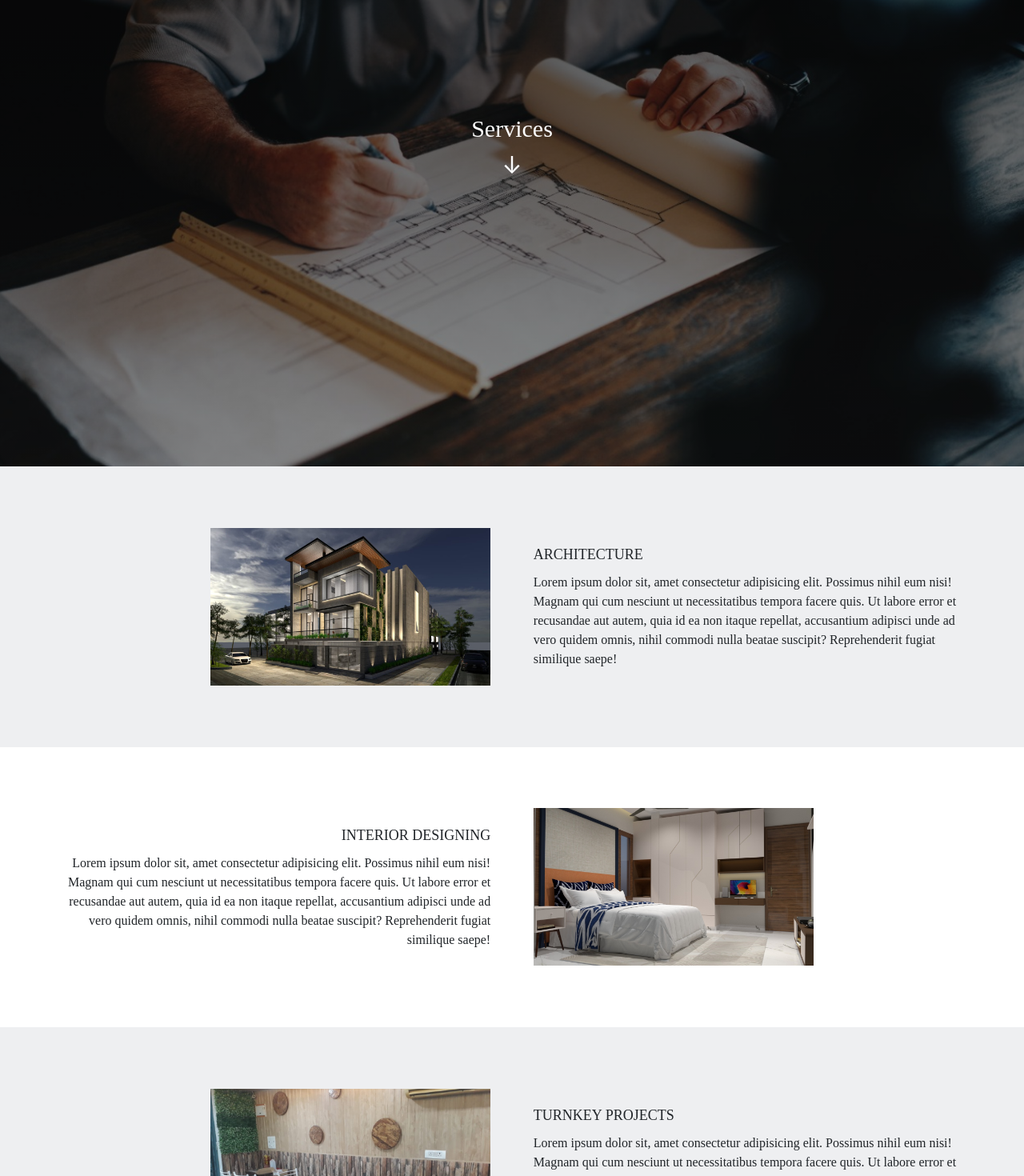
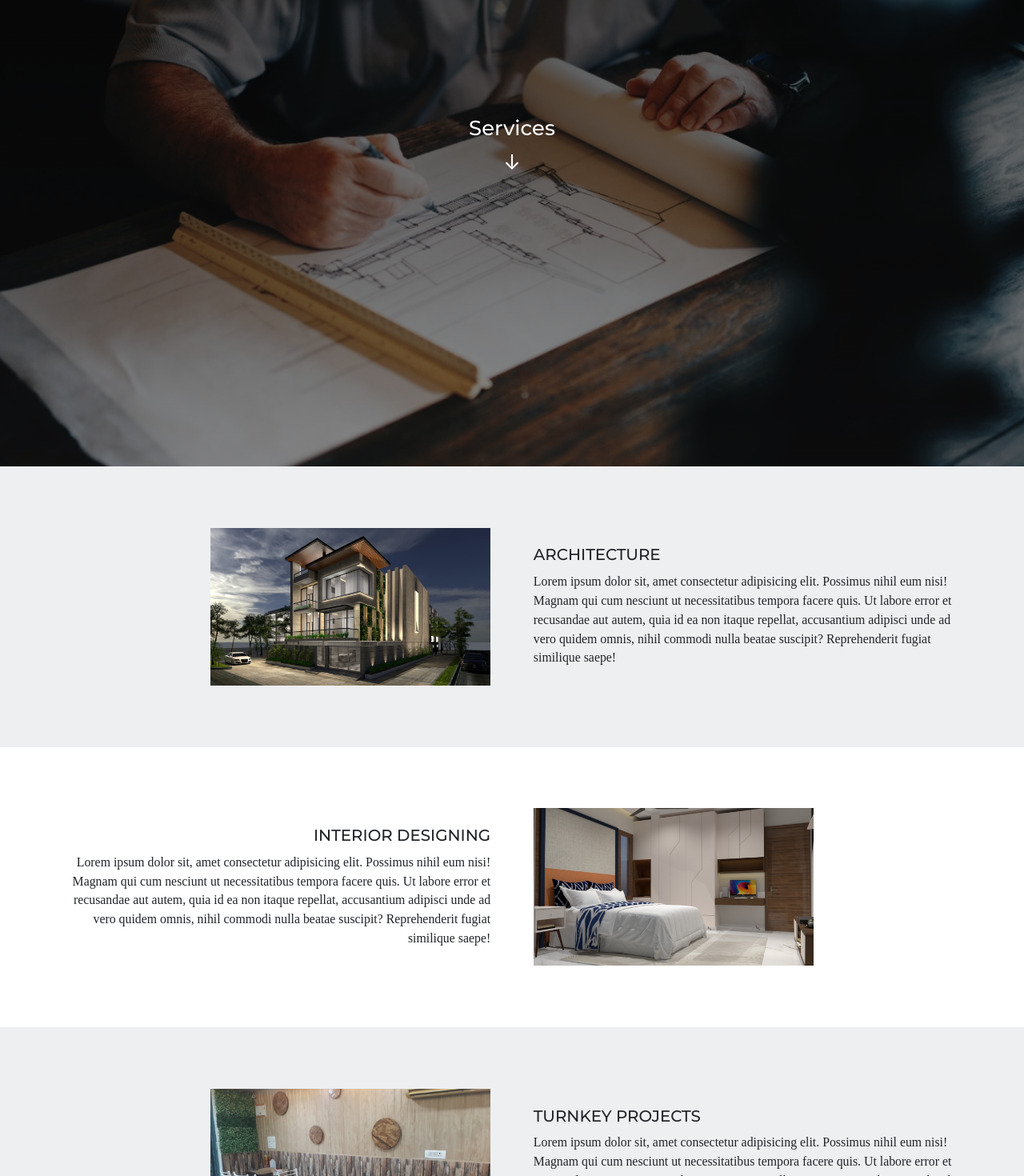
Before and after one commit to deekay1712/d2a, a Next.js app: page /services in a window 1280 px wide. Shown: the part 217-1687 px from the top of the page at 80% size. Built offline with nearby package versions, Linux system fonts and the light colour scheme; a web font is replaced by a local one.

Commit message:
font size revised

```diff
--- a/Components/AboutUs.jsx
+++ b/Components/AboutUs.jsx
@@ -8,12 +8,12 @@ export default function AboutUs() {
           </div>
         </div>
         <div className="aboutUsText">
-            <p className="aboutUsTextHeading">Our Firm</p>
+            <h1 className="aboutUsTextHeading">Our Firm</h1>
             <p className="aboutUsTextContent">At Dream Design Architects our goal is very simple "It's your space". Our talented and attentive team love to listen your valuable needs or suggestions which help us to complete your dream home. Your dreams, needs and goals guide our ideas and solutions from the initial concepts to the ribbon cutting. We get to know you and establish a comfortable working relationship - fostering mutual respect and open an honest communication, while our professionals bring a wealth of architectural and interior experience ideas about what is right for you. From new construction to renovation and remodeling, our experience is vast and varried.</p>
         </div>
         <div className="aboutUsBanner aboutUsBanner1">
           <div className="aboutUsBannerContent">
-            <h2 className="aboutUsTextHeading">Our Agenda & Vision</h2>
+            <h1 className="aboutUsTextHeading">Our Agenda & Vision</h1>
           </div>
         </div>
         <div className="aboutUsText">
@@ -25,7 +25,7 @@ export default function AboutUs() {
         </div>
         <div className="aboutUsBanner aboutUsBanner2">
           <div className="aboutUsBannerContent">
-            <h2 className="aboutUsTextHeading">Harmony wih nature</h2>
+            <h1 className="aboutUsTextHeading">Harmony wih nature</h1>
           </div>
         </div>
         <div className="aboutUsText">
--- a/Components/ServicesComp.jsx
+++ b/Components/ServicesComp.jsx
@@ -3,7 +3,7 @@ export default function ServicesComp() {
     <div className="servicesCompWrapper">
         <div className="serviceBanner">
           <div className="serviceBannerContent">
-            <p>Services</p>
+            <h1 className="serviceBannerHeading">Services</h1>
             <span>&#8595;</span>
           </div>
         </div>
@@ -14,13 +14,13 @@ export default function ServicesComp() {
             </div>
             <div className="servicePartitionDiv"></div>
             <div className="serviceText">
-              <p className="serviceTextHeadingL">Architecture</p>
+              <h2 className="serviceTextHeadingL">Architecture</h2>
               <p className="serviceTextContentL">Lorem ipsum dolor sit, amet consectetur adipisicing elit. Possimus nihil eum nisi! Magnam qui cum nesciunt ut necessitatibus tempora facere quis. Ut labore error et recusandae aut autem, quia id ea non itaque repellat, accusantium adipisci unde ad vero quidem omnis, nihil commodi nulla beatae suscipit? Reprehenderit fugiat similique saepe!</p>
             </div>
           </div>
           <div className="serviceR">
             <div className="serviceText">
-              <p className="serviceTextHeadingR">Interior Designing</p>
+              <h2 className="serviceTextHeadingR">Interior Designing</h2>
               <p className="serviceTextContentR">Lorem ipsum dolor sit, amet consectetur adipisicing elit. Possimus nihil eum nisi! Magnam qui cum nesciunt ut necessitatibus tempora facere quis. Ut labore error et recusandae aut autem, quia id ea non itaque repellat, accusantium adipisci unde ad vero quidem omnis, nihil commodi nulla beatae suscipit? Reprehenderit fugiat similique saepe!</p>
             </div>
             <div className="servicePartitionDiv"></div>
@@ -34,7 +34,7 @@ export default function ServicesComp() {
             </div>
             <div className="servicePartitionDiv"></div>
             <div className="serviceText">
-              <p className="serviceTextHeadingL">Turnkey Projects</p>
+              <h2 className="serviceTextHeadingL">Turnkey Projects</h2>
               <p className="serviceTextContentL">Lorem ipsum dolor sit, amet consectetur adipisicing elit. Possimus nihil eum nisi! Magnam qui cum nesciunt ut necessitatibus tempora facere quis. Ut labore error et recusandae aut autem, quia id ea non itaque repellat, accusantium adipisci unde ad vero quidem omnis, nihil commodi nulla beatae suscipit? Reprehenderit fugiat similique saepe!</p>
             </div>
           </div>
--- a/Components/aboutUs.css
+++ b/Components/aboutUs.css
@@ -19,19 +19,17 @@
     justify-content: center;
 }
 .aboutUsBannerHeading{
-    font-size: 30px;
-    font-weight: 500;
+    font-size: calc(22px + 0.3vw);
 }
 .aboutUsText{
     padding: 6vw;
 }
 .aboutUsTextContent{
-    white-space: pre-wrap;
-    white-space: pre-line;
+    font-size: calc(12px + 0.3vw);
 }
 
 .aboutUsTextHeading{
-    font-size: 28px;
+    font-size: calc(22px + 0.3vw);
     font-weight: semi-bold;
     text-transform: uppercase;
     margin-bottom: 9px !important;
--- a/Components/contactUs.css
+++ b/Components/contactUs.css
@@ -12,12 +12,11 @@
     height: calc(100vh - 60px);
 }
 .contactUsBannerHeading{
-    font-size: 32px;
+    font-size: calc(22px + 0.3vw);
 }
 .contactUsBannerSubHeading{
-    font-size: 18px;
+    font-size: calc(16px + 0.3vw);
     font-weight: 300;
-    letter-spacing: 1.5px;
 }
 .contactUsFormWrapper{
     flex: 1;
--- a/Components/projectGallery.css
+++ b/Components/projectGallery.css
@@ -50,12 +50,12 @@
     border-radius: 0 0 5px 5px;
 }
 .projectCardName{
-    font-size: calc(8px + 1vw);
-    font-weight: 700;
+    font-size: calc(12px + 0.3vw);
+    font-weight: 600;
+    text-transform: uppercase;
 }
 .projectCardAddress{
-    font-size: calc(8px + 0.8vw);
-    font-weight: 400;
+    font-size: calc(12px + 0.3vw);
 }
 @media (max-width: 1200px){
     .projectCardLabel{
--- a/Components/servicesComp.css
+++ b/Components/servicesComp.css
@@ -8,7 +8,7 @@
 }
 .serviceBannerContent{
     position: absolute;
-    font-size: 30px;
+    font-size: calc(22px + 0.3vw);
     bottom: 0px;
     width: 100%;
     height: 100%;
@@ -17,6 +17,9 @@
     flex-direction: column;
     justify-content: center;
     align-items: center;
+}
+.serviceBannerHeading{
+    font-size: calc(22px + 0.3vw);
 }
 .serviceL, .serviceR{
     display: flex;
@@ -52,7 +55,7 @@
     justify-content: center;
 }
 .serviceTextHeadingL, .serviceTextHeadingR{
-    font-size: 18px;
+    font-size: calc(16px + 0.3vw);
     font-weight: semi-bold;
     text-transform: uppercase;
     margin-bottom: 9px !important;
@@ -68,10 +71,12 @@
 .serviceTextContentL{
     width: 100%;
     text-align: left;
+    font-size: calc(12px + 0.3vw);
 }
 .serviceTextContentR{
     width: 100%;
     text-align: right;
+    font-size: calc(12px + 0.3vw);
 }
 
 @media (max-width: 1400px){
```
Also changed, not shown: Components/ProjectGallery.jsx (+4 -4 lines).
